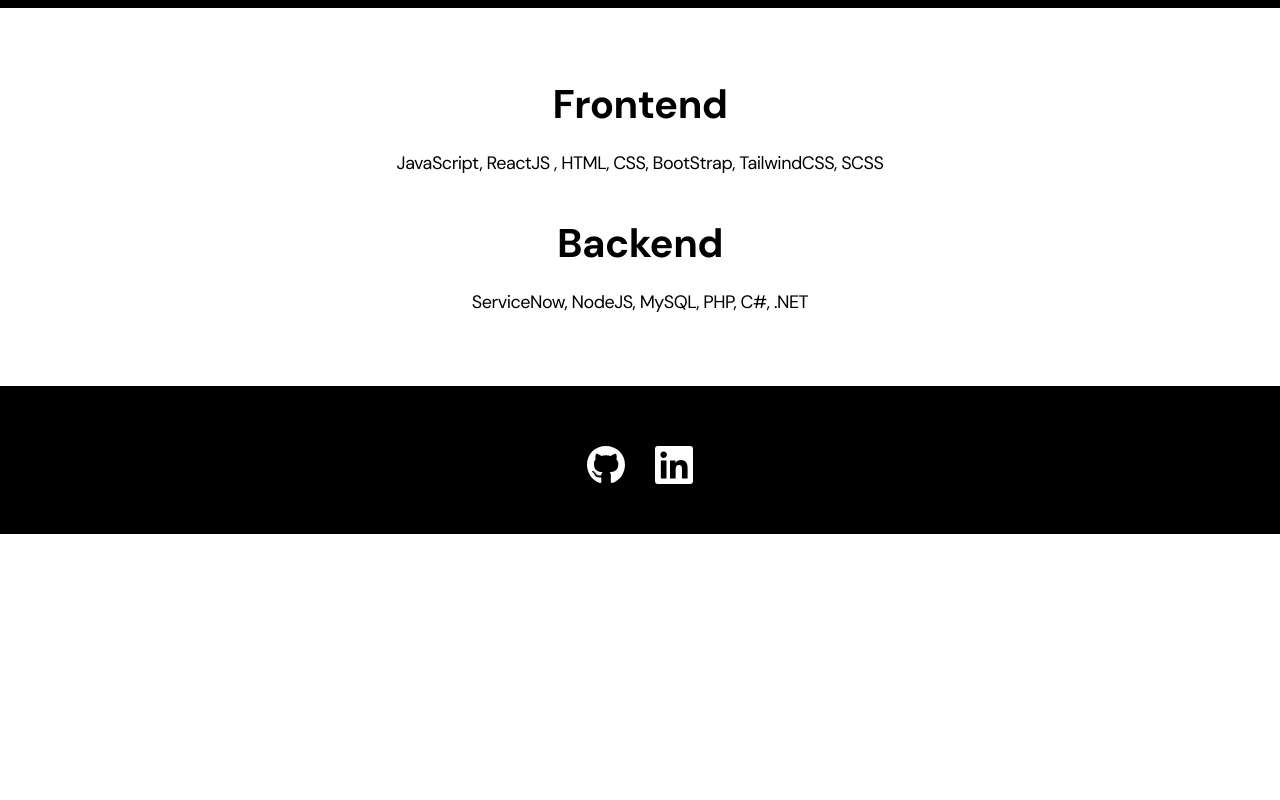
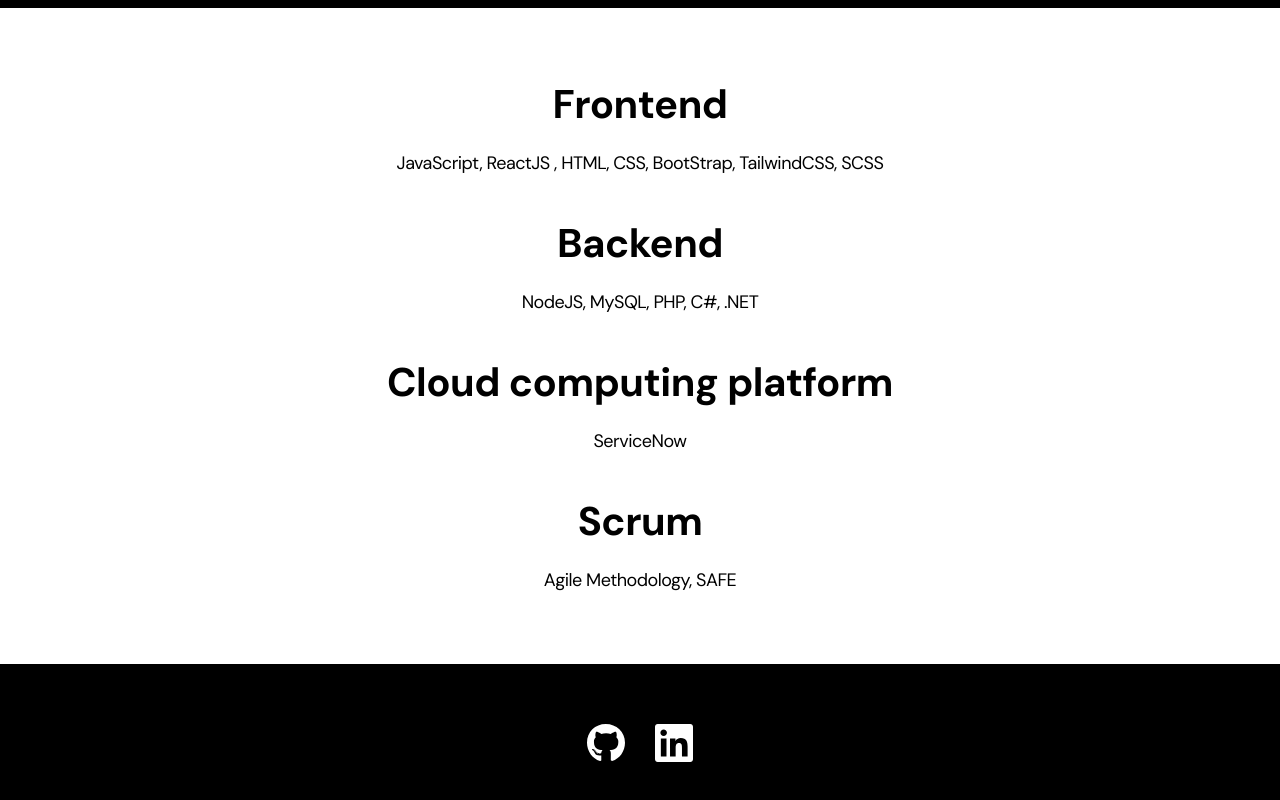
Before and after one commit to KrasnovsD98/portfolio, a React (Create React App) app: page / in a window 1280 px wide. Shown: the part 763-1563 px from the top of the page. Before the commit the page ends 1297 px from the top, so only its background shows below. Built offline with nearby package versions, Linux system fonts and the light colour scheme.

Commit message:
Add files via upload
update titles

```diff
--- a/src/pages/Home.js
+++ b/src/pages/Home.js
@@ -15,7 +15,15 @@
               </li>
               <li className="content-list__item">
                 <h2 className="title-2">Backend</h2>
-                <p>ServiceNow, NodeJS, MySQL, PHP, C#, .NET</p>
+                <p>NodeJS, MySQL, PHP, C#, .NET</p>
+              </li>
+              <li className="content-list__item">
+                <h3 className="title-2">Cloud computing platform</h3>
+                <p>ServiceNow</p>
+              </li>
+              <li className="content-list__item">
+                <h4 className="title-2">Scrum</h4>
+                <p>Agile Methodology, SAFE</p>
               </li>
             </ul>
           </div>
```
